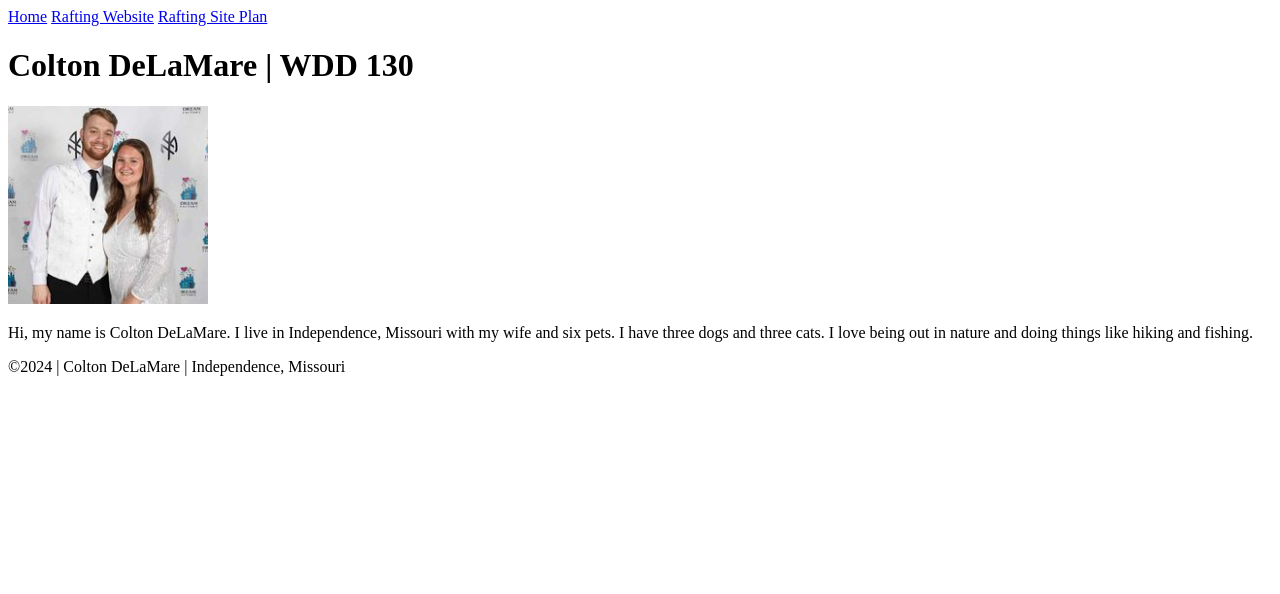
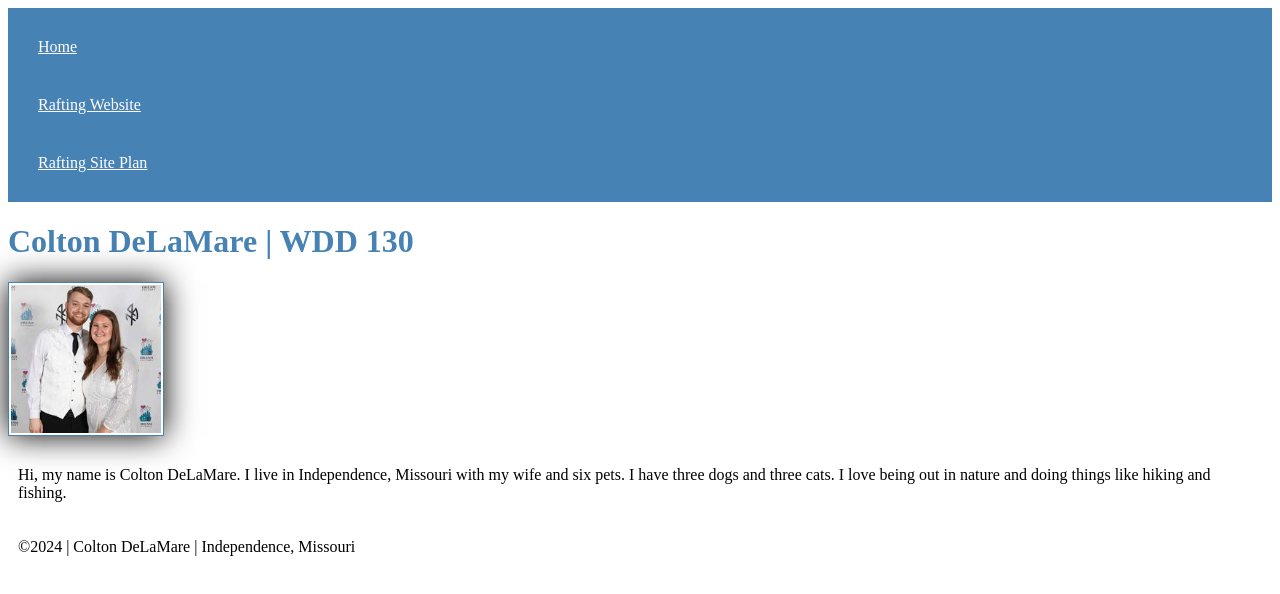
Before and after one commit to coltondelamare/wdd130, a plain HTML site: page index.html in a window 1280 px wide. Drawn offline with Linux system fonts and the light colour scheme.

Commit message:
css style added

```diff
--- a/index.html
+++ b/index.html
@@ -4,6 +4,7 @@
         <meta charset="utf-8">
         <meta name="viewport" content="width=device-width,ititial-scale=1.0">
         <title>Colton DeLaMare | WDD 130</title>
+        <link rel="stylesheet" href="styles/styles.css">
     </head>
     <body>
         <header>
--- /dev/null
+++ b/styles/styles.css
@@ -0,0 +1,26 @@
+nav {
+    background-color: steelblue;
+    padding: 10px;
+}
+
+nav a {
+    color: white;
+    display: block;
+    padding: 20px;
+}
+
+h1 {
+    color: steelblue;
+}
+
+img {
+    width: 150px;
+    height: auto;
+    border: 1px solid steelblue;
+    padding: 2px;
+    box-shadow: 0 0 30px;
+}
+
+p {
+    padding: 10px;
+}
```
